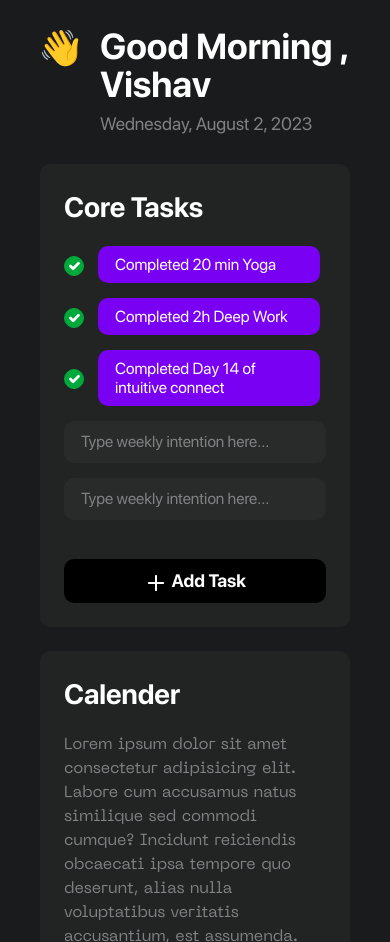
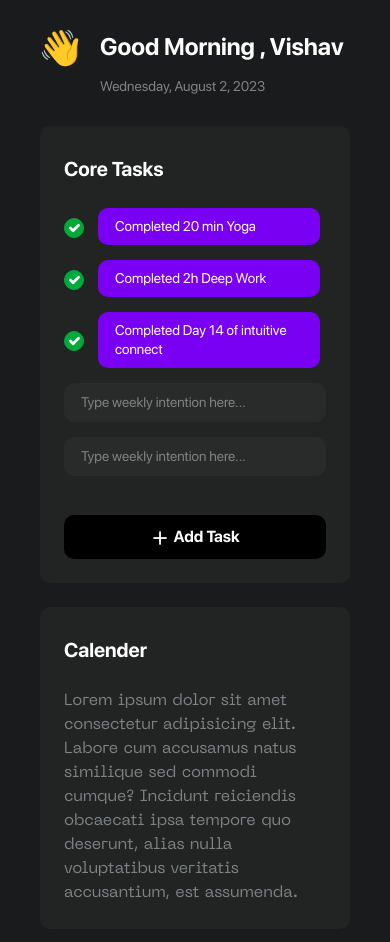
Before and after one commit to Mahbub-diu/thegoldenship.com, a plain HTML site: page dashboard.html in a window 390 px wide. Shown: the top 942 px of the page. Drawn offline with nearby package versions, Linux system fonts and the light colour scheme.

Commit message:
dashboard card title

```diff
--- a/assets/scss/responsive.scss
+++ b/assets/scss/responsive.scss
@@ -73,6 +73,57 @@
         a.sign-link {
           font-size: 14px;
           line-height: 10px;
+        }
+      }
+    }
+  }
+
+  .dashboard-main {
+    .dashboard-header-main{
+      .header-flex{
+        .icon-box{}
+        .header-box{
+          h1.dashboard-title{
+            font-size: 24px;
+          }
+          p.dates{
+            font-size: 14px;
+          }
+        }
+      }
+    }
+
+    .dashboard-card-col {
+      .dashboard-card {
+        .dashboard-card-header {
+          h2.dash-card-title{
+            font-size: 20px;
+          }
+          h2.spritual-card-title {
+            font-size: 32px;
+          }
+        }
+        .checked-tasks{
+          .single-task-flex{
+            .task-box, .task-box-2 {
+              .check-task-btn{
+                font-size: 14px;
+              }
+            }
+          }
+          .single-task-input{
+            .form-control{
+              font-size: 14px;
+            }
+          }
+          .add-task-btn-wrapper{
+            .add-task-btn{
+              font-size: 16px;
+              img{
+                width: 20px;
+              }
+            }
+          }
         }
       }
     }
```
Also changed, not shown: assets/scss/responsive.css, 1 other file.
